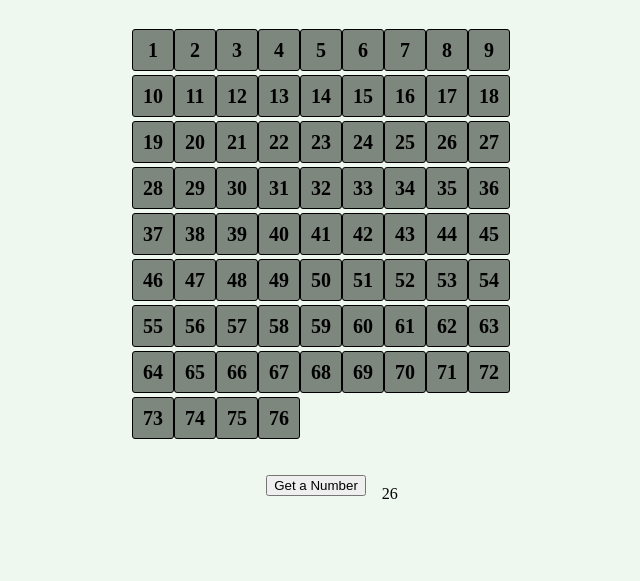
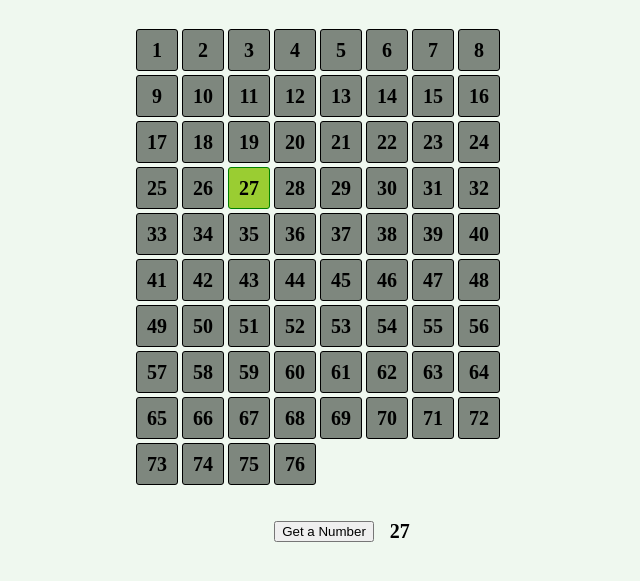
Before and after one commit to AmusedAlex/HW-13.10.2022-Bingo-Board, a plain HTML site: page index.html in a window 1280 px wide. Both pictures are taken after a click on the button "Get a Number". Shown: the part 61-642 px from the top of the page, without its empty margins (308-948 px from the left). Drawn offline with Linux system fonts and the light colour scheme.

Commit message:
numbers can only be chosen once

```diff
--- a/index.html
+++ b/index.html
@@ -10,7 +10,7 @@
   <body>
     <h1>Bingo Board</h1>
     <div class="full-board"></div>
-    <div class="random-number-area">
+    <div id="random-number-area">
       <div>
         <input
           onclick="getARandomNumber()"
@@ -19,30 +19,35 @@
           value="Get a Number"
         />
       </div>
-      <div id="chosen-number"></div>
+      <div id="chosen-number"><h3></h3></div>
     </div>
 
     <script>
-      const chosenNumberDiv = document.getElementById("chosen-number");
+      const numbersAvailable = [];
+      const getARandomNumber = function () {
+        const h3 = document.querySelector("h3");
+        let randomNumber =
+          numbersAvailable[Math.floor(Math.random() * numbersAvailable.length)];
+        let indexOf = numbersAvailable.indexOf(randomNumber);
+        numbersAvailable.splice(indexOf, 1);
+        h3.innerHTML = randomNumber;
 
-      const getARandomNumber = function () {
-        let randomNumber = Math.round(Math.random() * 76);
-
-        chosenNumberDiv.innerHTML = randomNumber;
+        let boxToHighlight = document.getElementById(
+          "box" + (randomNumber - 1)
+        );
+        boxToHighlight.setAttribute("id", "highlight-number");
       };
-
-      // const highlightNumber = function () {};
 
       const createBoard = function () {
         for (let i = 0; i < 76; i++) {
           const fullBoard = document.querySelector(".full-board");
-          console.log(fullBoard);
           const newNumberBox = document.createElement("div");
           const newH2 = document.createElement("h2");
-          newNumberBox.classList.add("box" + [i]);
+          newNumberBox.setAttribute("id", "box" + [i]);
           newH2.innerText = [i + 1];
           newNumberBox.appendChild(newH2);
           fullBoard.appendChild(newNumberBox);
+          numbersAvailable.push(i + 1);
         }
       };
 
--- a/style.css
+++ b/style.css
@@ -23,7 +23,7 @@ h2 {
   width: 400px;
   margin-block-start: 2rem;
 }
-.full-board > div {
+.full-board div {
   display: inline-block;
   position: relative;
   width: 10%;
@@ -31,15 +31,16 @@ h2 {
   border: 1px solid black;
   border-radius: 3px;
   background-color: rgb(126, 135, 126);
+  margin-left: 4px;
 }
 
 #highlight-number {
   background-color: yellowgreen;
-  border: 2px solid green;
+  border: 1px solid green;
   border-radius: 3px;
 }
 
-.random-number-area {
+#random-number-area {
   display: flex;
   justify-content: center;
   margin-top: 2em;
```
